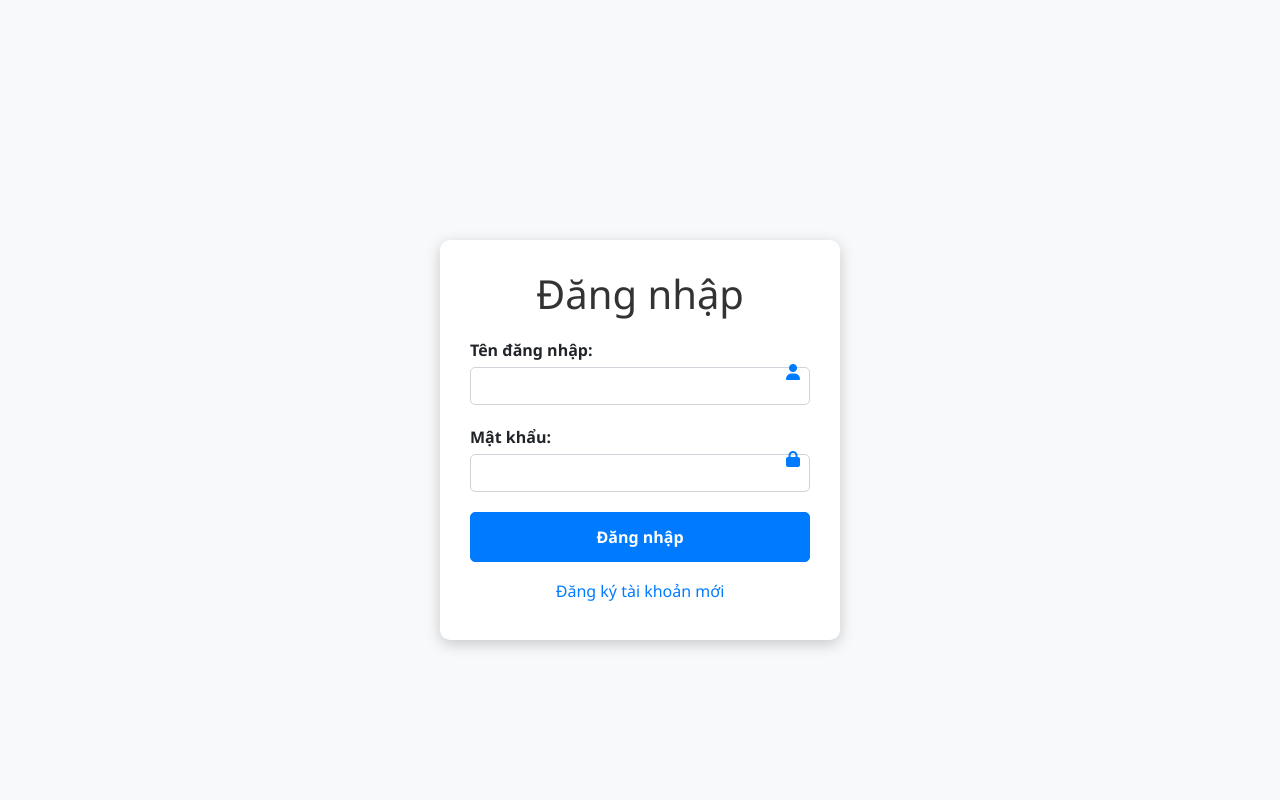
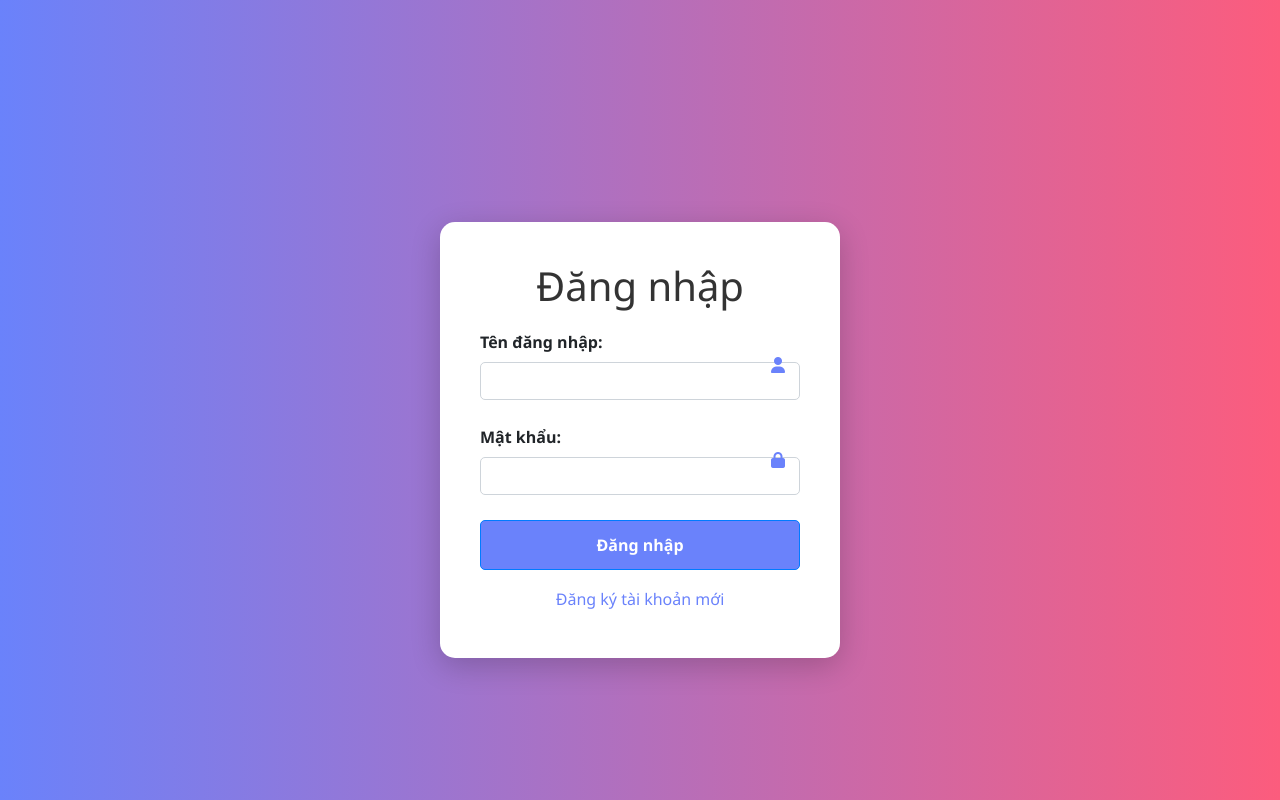
Before and after one commit to quytai0402/PythonNangCao, a Flask app: page /login in a window 1280 px wide. Run offline with Flask 3, Linux system fonts and the light colour scheme; some libraries are stand-ins or nearby versions.

Commit message:
Update login.html

```diff
--- a/templates/login.html
+++ b/templates/login.html
@@ -5,11 +5,11 @@
     <link rel="stylesheet" href="https://stackpath.bootstrapcdn.com/bootstrap/4.3.1/css/bootstrap.min.css">
     <link rel="stylesheet" href="{{ url_for('static', filename='css/style.css') }}">
 
-    <script src="https://kit.fontawesome.com/a076d05399.js"></script> <!-- Thêm FontAwesome -->
+    <script src="https://kit.fontawesome.com/a076d05399.js"></script>
     <style>
         body {
             font-family: 'Segoe UI', Tahoma, Geneva, Verdana, sans-serif;
-            background-color: #f8f9fa;
+            background: linear-gradient(to right, #6a82fb, #fc5c7d);
             display: flex;
             justify-content: center;
             align-items: center;
@@ -20,9 +20,9 @@
         .container {
             max-width: 400px;
             background-color: #ffffff;
-            padding: 30px;
-            border-radius: 10px;
-            box-shadow: 0 4px 15px rgba(0, 0, 0, 0.2);
+            padding: 40px;
+            border-radius: 15px;
+            box-shadow: 0 8px 30px rgba(0, 0, 0, 0.2);
         }
 
         h1 {
@@ -37,13 +37,13 @@
         }
 
         .form-group {
-            margin-bottom: 20px;
+            margin-bottom: 25px;
             position: relative;
         }
 
         label {
             font-weight: bold;
-            margin-bottom: 5px;
+            margin-bottom: 8px;
         }
 
         .form-control {
@@ -55,48 +55,49 @@
         }
 
         .form-control:focus {
-            border-color: #007bff;
+            border-color: #6a82fb;
             outline: none;
+            box-shadow: 0 0 5px rgba(106, 130, 251, 0.5);
         }
 
         .btn-primary {
             width: 100%;
             padding: 12px;
             border-radius: 5px;
-            background-color: #007bff;
+            background-color: #6a82fb;
             color: white;
             font-weight: bold;
             transition: background-color 0.3s;
         }
 
         .btn-primary:hover {
-            background-color: #0056b3;
+            background-color: #5a72d2;
         }
 
         .btn-link {
             display: block;
             text-align: center;
             margin-top: 10px;
-            color: #007bff;
+            color: #6a82fb;
             text-decoration: none;
         }
 
         .btn-link:hover {
             text-decoration: underline;
-            color: #0056b3;
+            color: #5a72d2;
         }
 
         .form-icon {
             position: absolute;
-            right: 10px;
+            right: 15px;
             top: 50%;
             transform: translateY(-50%);
-            color: #007bff;
+            color: #6a82fb;
         }
 
         @media (max-width: 576px) {
             .container {
-                padding: 20px;
+                padding: 30px;
             }
         }
     </style>
```
